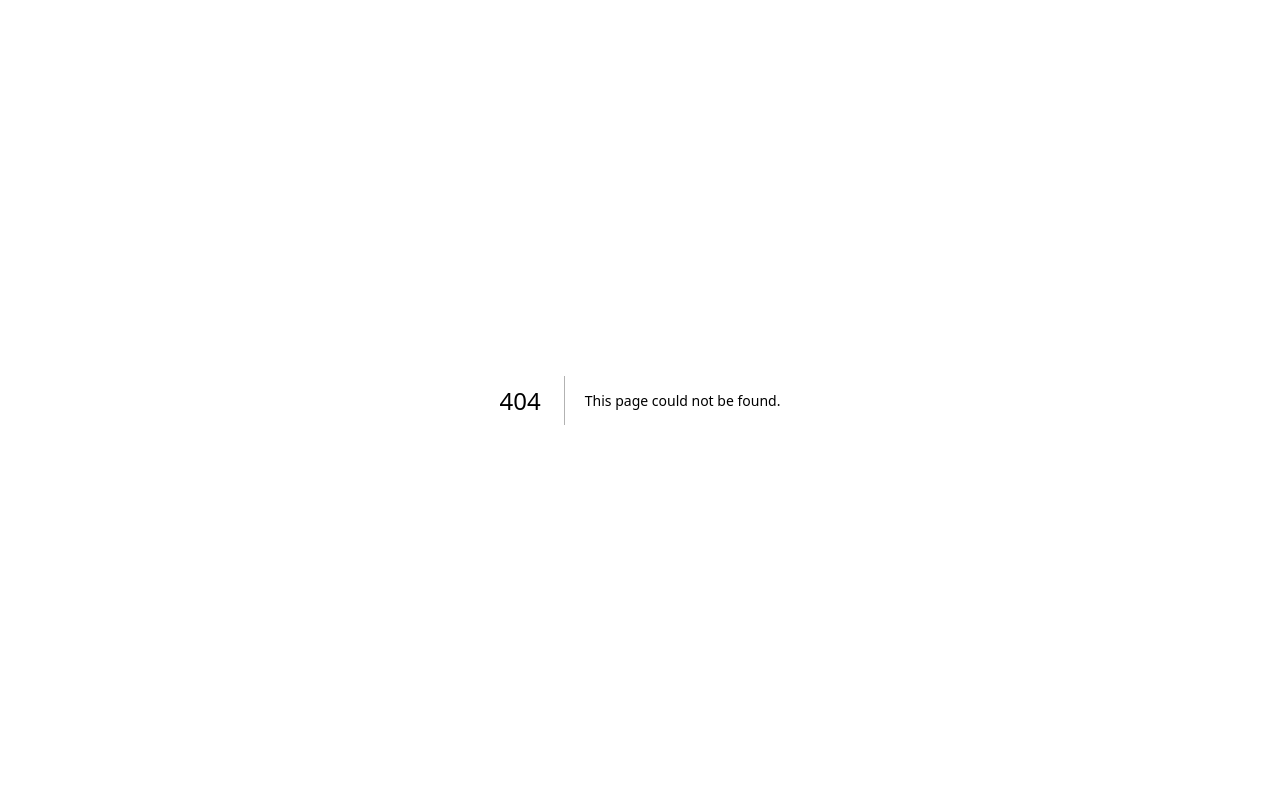
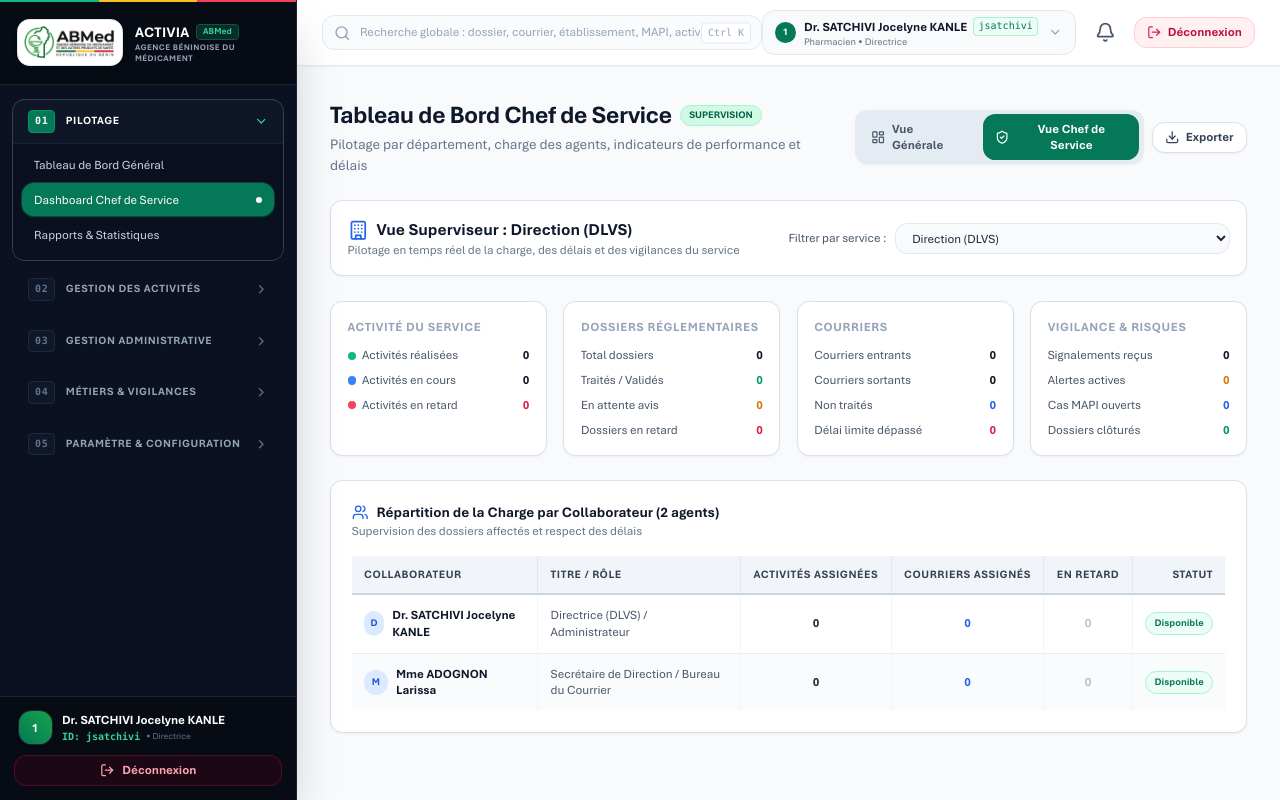
Before and after one commit to saninovagc-cmd/Activia, a Next.js app: page /dashboard/service in a window 1280 px wide. Before the commit this address had no page. Built offline with nearby package versions, Linux system fonts and the light colour scheme.

Commit message:
fix(dashboard): route dediee /dashboard/service pour le Dashboard Chef de Service avec bascule fluide et activation sidebar

```diff
--- a/src/app/dashboard/page.tsx
+++ b/src/app/dashboard/page.tsx
@@ -1,6 +1,7 @@
 'use client';
 
 import React, { useState, Suspense } from 'react';
+import Link from 'next/link';
 import { useSearchParams, useRouter } from 'next/navigation';
 import { AppLayout } from '@/components/layout/AppLayout';
 import { StatCard } from '@/components/dashboard/StatCard';
@@ -28,8 +29,23 @@ import {
 function DashboardContent() {
   const router = useRouter();
   const searchParams = useSearchParams();
-  const initialView = searchParams.get('view') === 'service' ? 'service' : 'general';
-  const [viewMode, setViewMode] = useState<'general' | 'service'>(initialView);
+  const viewParam = searchParams.get('view');
+  const [viewMode, setViewMode] = useState<'general' | 'service'>(
+    viewParam === 'service' ? 'service' : 'general'
+  );
+
+  React.useEffect(() => {
+    setViewMode(viewParam === 'service' ? 'service' : 'general');
+  }, [viewParam]);
+
+  const switchView = (mode: 'general' | 'service') => {
+    setViewMode(mode);
+    if (mode === 'service') {
+      router.push('/dashboard?view=service');
+    } else {
+      router.push('/dashboard');
+    }
+  };
 
   const { stats, currentUser } = useApp();
 
@@ -50,8 +66,8 @@ function DashboardContent() {
           <div className="flex items-center gap-2">
             <div className="bg-slate-200/80 p-1 rounded-xl flex items-center gap-1 text-xs">
               <button
-                onClick={() => setViewMode('general')}
-                className={`flex items-center gap-1.5 px-3 py-1.5 rounded-lg font-semibold transition-all ${
+                onClick={() => switchView('general')}
+                className={`flex items-center gap-1.5 px-3 py-1.5 rounded-lg font-semibold transition-all cursor-pointer ${
                   viewMode === 'general'
                     ? 'bg-white text-slate-900 shadow-xs'
                     : 'text-slate-600 hover:text-slate-900'
@@ -60,17 +76,13 @@ function DashboardContent() {
                 <LayoutDashboard className="w-3.5 h-3.5" />
                 Vue Générale
               </button>
-              <button
-                onClick={() => setViewMode('service')}
-                className={`flex items-center gap-1.5 px-3 py-1.5 rounded-lg font-semibold transition-all ${
-                  viewMode === 'service'
-                    ? 'bg-emerald-700 text-white shadow-xs'
-                    : 'text-slate-600 hover:text-slate-900'
-                }`}
+              <Link
+                href="/dashboard/service"
+                className="flex items-center gap-1.5 px-3 py-1.5 rounded-lg font-semibold transition-all text-slate-600 hover:text-slate-900 cursor-pointer"
               >
                 <ShieldCheck className="w-3.5 h-3.5" />
                 Vue Chef de Service
-              </button>
+              </Link>
             </div>
 
             <button
--- /dev/null
+++ b/src/app/dashboard/service/page.tsx
@@ -0,0 +1,69 @@
+'use client';
+
+import React from 'react';
+import Link from 'next/link';
+import { useRouter } from 'next/navigation';
+import { AppLayout } from '@/components/layout/AppLayout';
+import { ChefServiceView } from '@/components/dashboard/ChefServiceView';
+import {
+  LayoutDashboard,
+  ShieldCheck,
+  Download
+} from 'lucide-react';
+
+export default function ChefServiceDashboardPage() {
+  const router = useRouter();
+
+  return (
+    <AppLayout>
+      <div className="space-y-6">
+        {/* Page Title & View Switcher */}
+        <div className="flex flex-col sm:flex-row sm:items-center justify-between gap-4">
+          <div>
+            <div className="flex items-center gap-2">
+              <h1 className="text-xl sm:text-2xl font-black text-slate-900 tracking-tight">
+                Tableau de Bord Chef de Service
+              </h1>
+              <span className="text-[10px] font-bold uppercase bg-emerald-100 text-emerald-800 px-2 py-0.5 rounded-full border border-emerald-200">
+                Supervision
+              </span>
+            </div>
+            <p className="text-xs sm:text-sm text-slate-500 mt-0.5">
+              Pilotage par département, charge des agents, indicateurs de performance et délais
+            </p>
+          </div>
+
+          <div className="flex items-center gap-2">
+            <div className="bg-slate-200/80 p-1 rounded-xl flex items-center gap-1 text-xs">
+              <Link
+                href="/dashboard"
+                className="flex items-center gap-1.5 px-3 py-1.5 rounded-lg font-semibold transition-all text-slate-600 hover:text-slate-900"
+              >
+                <LayoutDashboard className="w-3.5 h-3.5" />
+                Vue Générale
+              </Link>
+              <button
+                className="flex items-center gap-1.5 px-3 py-1.5 rounded-lg font-semibold transition-all bg-emerald-700 text-white shadow-xs cursor-default"
+              >
+                <ShieldCheck className="w-3.5 h-3.5" />
+                Vue Chef de Service
+              </button>
+            </div>
+
+            <button
+              onClick={() => window.print()}
+              className="px-3 py-1.5 bg-white border border-slate-200 hover:bg-slate-50 text-slate-700 rounded-xl text-xs font-semibold flex items-center gap-1.5 shadow-2xs transition-colors cursor-pointer"
+              title="Exporter ou imprimer le tableau de bord"
+            >
+              <Download className="w-3.5 h-3.5" />
+              Exporter
+            </button>
+          </div>
+        </div>
+
+        {/* Supervision Chef de Service */}
+        <ChefServiceView />
+      </div>
+    </AppLayout>
+  );
+}
--- a/src/components/layout/Sidebar.tsx
+++ b/src/components/layout/Sidebar.tsx
@@ -36,7 +36,7 @@ export const Sidebar: React.FC<SidebarProps> = ({ isOpen, onClose }) => {
       title: 'PILOTAGE',
       items: [
         { name: 'Tableau de Bord Général', href: '/dashboard' },
-        { name: 'Dashboard Chef de Service', href: '/dashboard?view=service' },
+        { name: 'Dashboard Chef de Service', href: '/dashboard/service' },
         { name: 'Rapports & Statistiques', href: '/reporting' },
       ],
     },
@@ -84,7 +84,7 @@ export const Sidebar: React.FC<SidebarProps> = ({ isOpen, onClose }) => {
 
   // Detect which section matches the active path
   const getActiveSectionId = (path: string): string => {
-    if (path === '/dashboard' || path.startsWith('/reporting')) return 'pilotage';
+    if (path.startsWith('/dashboard') || path.startsWith('/reporting')) return 'pilotage';
     if (path.startsWith('/activities') || path.startsWith('/tasks') || path.startsWith('/calendar')) return 'operationnel';
     if (path.startsWith('/mail') || path.startsWith('/folders') || path.startsWith('/documents')) return 'administratif';
     if (path.startsWith('/establishments') || path.startsWith('/signals') || path.startsWith('/trainings')) return 'metiers';
@@ -218,7 +218,7 @@ export const Sidebar: React.FC<SidebarProps> = ({ isOpen, onClose }) => {
                 {isSectionOpen && (
                   <div className="px-2 pt-1 pb-2 space-y-0.5 border-t border-slate-800/80 bg-[#080d19]/60">
                     {section.items.map((item) => {
-                      const isActive = pathname === item.href || (item.href !== '/dashboard' && pathname.startsWith(item.href));
+                      const isActive = pathname === item.href || (item.href !== '/dashboard' && pathname.startsWith(item.href + '/'));
                       return (
                         <Link
                           key={item.href}
```
